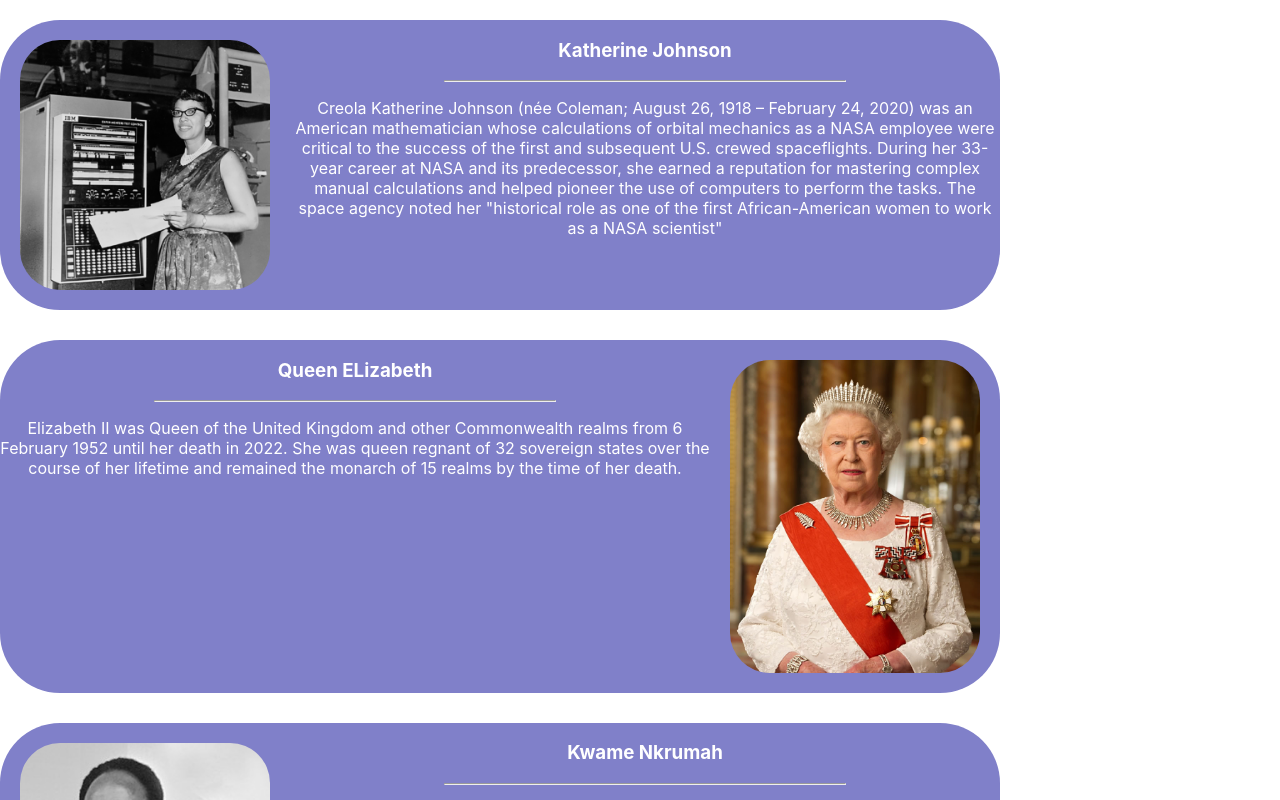
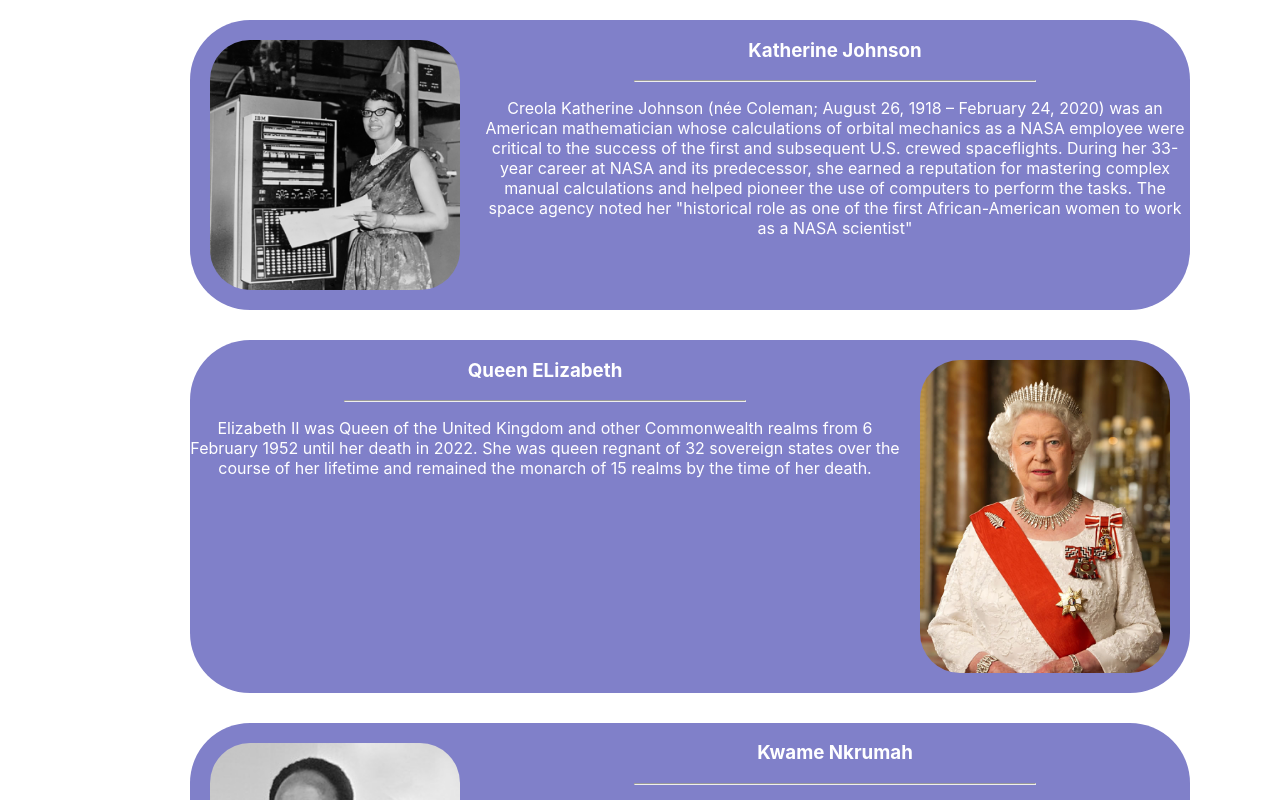
Before and after one commit to kencal20/dbc_reactproject1, a React (Create React App) app: page / in a window 1280 px wide. Shown: the top 800 px of the page. Built offline with nearby package versions, Linux system fonts and the light colour scheme.

Commit message:
update of container class

```diff
--- a/src/styles.css
+++ b/src/styles.css
@@ -7,6 +7,7 @@
     border-color: black;
     width: 1000px;
     margin-bottom: 30px;
+    margin-left: 190px;
 
 }
 img{
```
